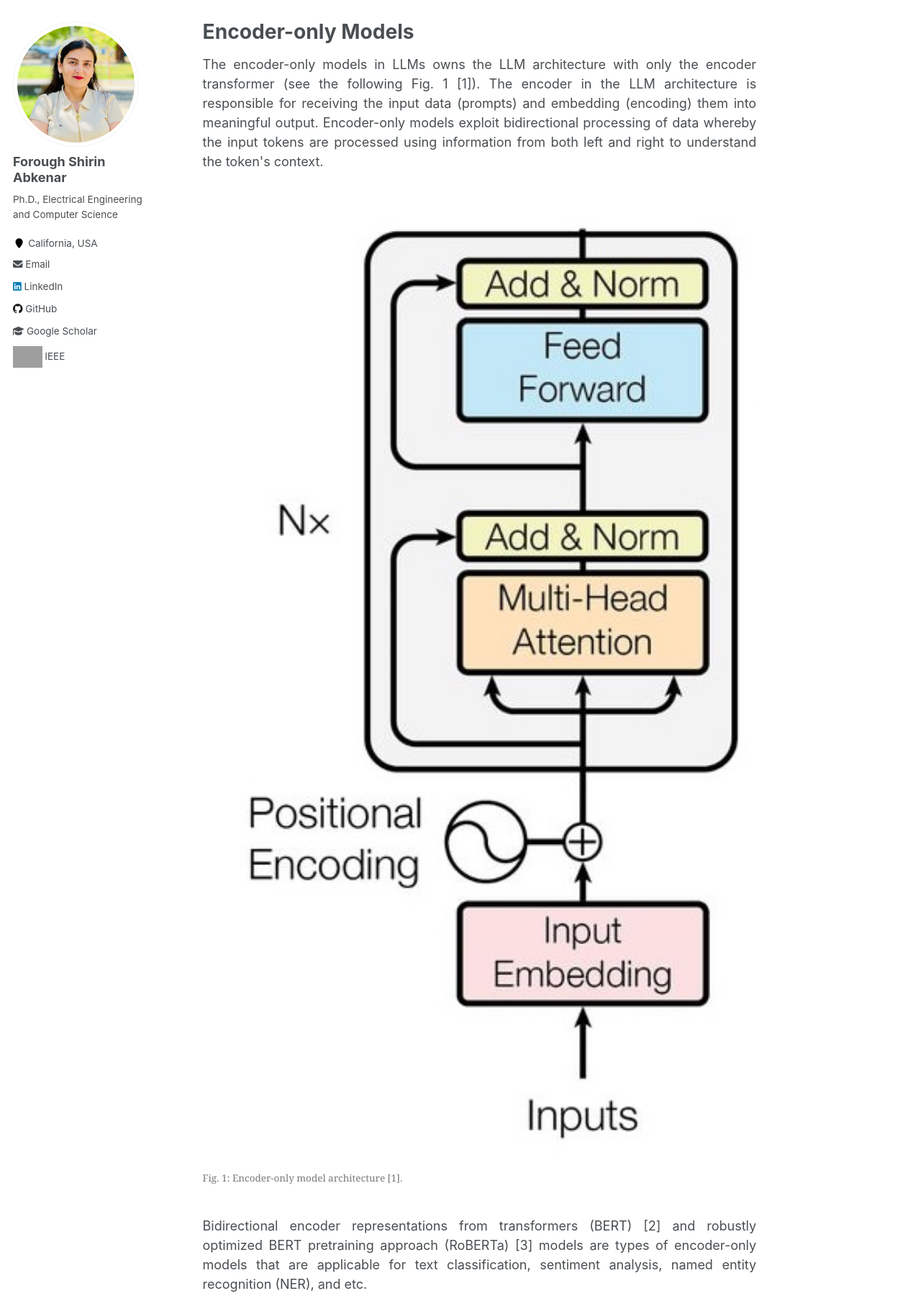
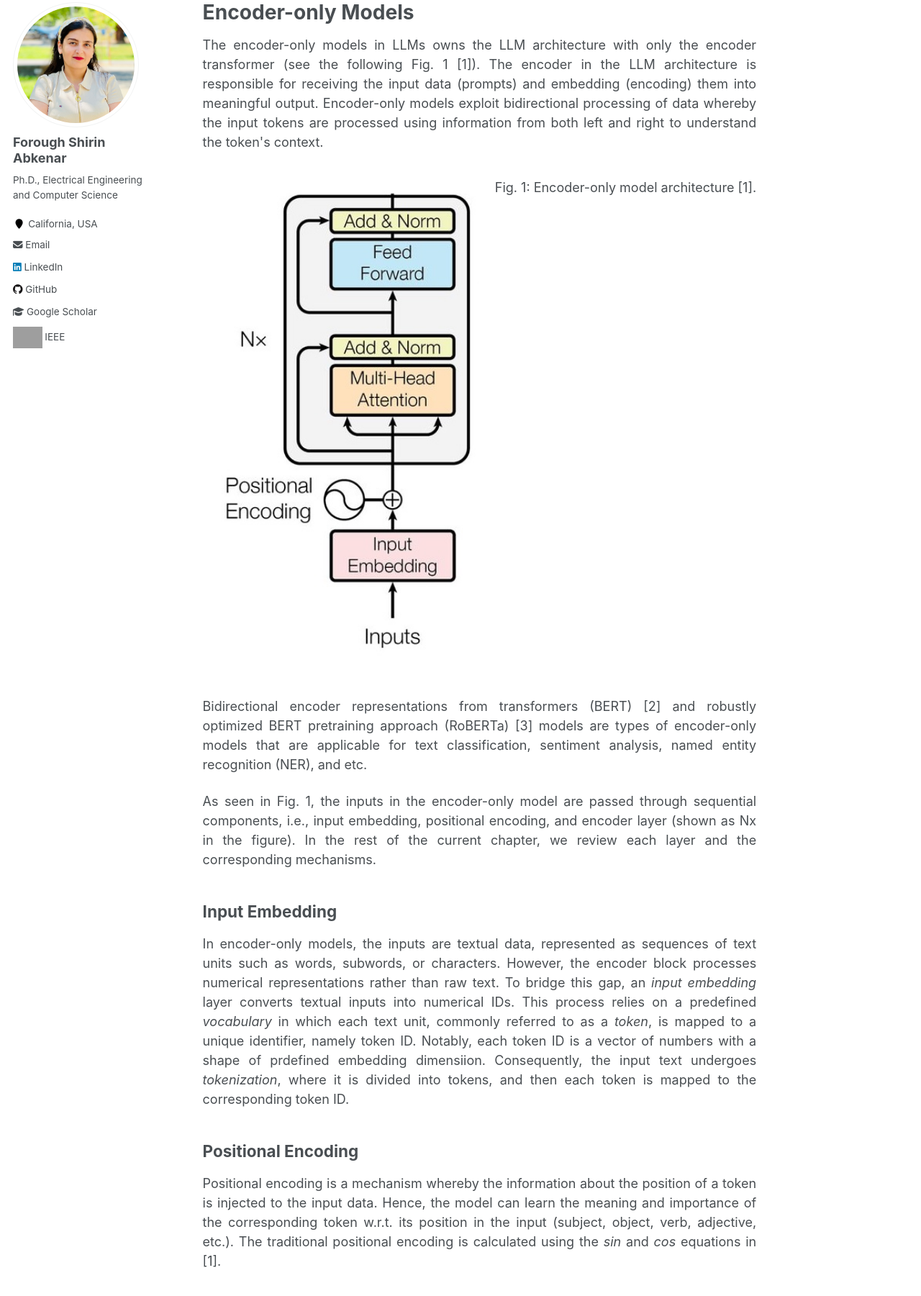
Before and after one commit to foroughshirinabkenar/mysite, a plain HTML site: page pages/llm_tutorial/encoder_only.html in a window 1280 px wide. Shown: the part 115-1916 px from the top of the page at 72% size. Drawn offline with nearby package versions, Linux system fonts and the light colour scheme; some packages are replaced by stand-ins of ours; grey boxes are pictures that could not be loaded.

Commit message:
Update encoder_only.html

```diff
--- a/pages/llm_tutorial/encoder_only.html
+++ b/pages/llm_tutorial/encoder_only.html
@@ -140,11 +140,6 @@
         </style>
     </head>
 
-    figcaption {
-      margin: auto;
-      text-align: center;
-    }
-
     <body data-new-gr-c-s-check-loaded="14.984.0" data-gr-ext-installed="">
         <div id="MathJax_Message" style="display: none;"></div>
         <!--[if lt IE 9]>
@@ -207,11 +202,11 @@
                           context.
                           <figure>
                             <img src="https://foroughshirinabkenar.github.io/mysite/images/llm_tutorial/encoder/encoder.jpeg"
-                                width="50"
+                                style="max-width: 50%; height: auto;"
                               />
 <!--                             <figcaption>Fig. 1: Encoder-only model architecture [1].</figcaption> -->
-<!--                               <div class="caption">Fig. 1: Encoder-only model architecture [1].</div> -->
-                              <figcaption class="figure-caption text-center">Fig. 1: Encoder-only model architecture [1].</figcaption>
+                              <div class="caption" style="text-align: center;">Fig. 1: Encoder-only model architecture [1].</div>
+<!--                               <figcaption class="figure-caption text-center">Fig. 1: Encoder-only model architecture [1].</figcaption> -->
                           </figure>
                         </p>
 
@@ -350,7 +345,7 @@
                         In this section, we use a small input text to develop a minimal encoder-only model, called <b>tinyBert</b>.
                         The goal is to gain familiarity with the operation of encoder-only models. The overall network architecture
                         is shown below, and the complete implementation script is available on
-                        <a href="https://foroughshirinabkenar.github.io/llm_tutorial/01_llm_basics_encoder.ipynb" target="_blank">Encoder-only Git</a>.
+                        <a href="https://github.com/foroughshirinabkenar/llm_tutorial/blob/main/01_llm_basics_encoder.ipynb" target="_blank">Encoder-only</a>.
 
                         <center>
                           <img src="https://foroughshirinabkenar.github.io/mysite/images/llm_tutorial/encoder/tinyBERT.png"/>
```
